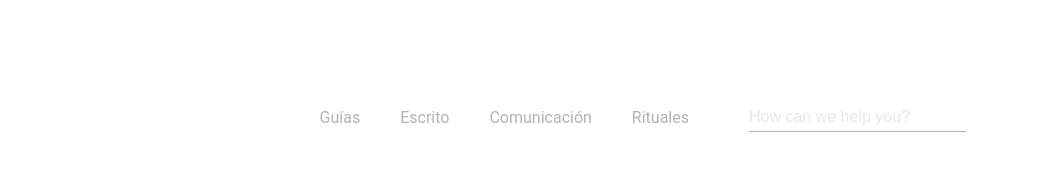
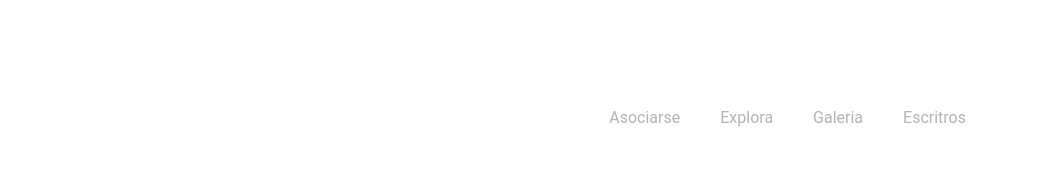
Before and after one commit to frodzeketh/Pagina-Camila, a plain HTML site: page index.html in a window 1280 px wide. Shown: the full height of the page, 224-1280 px from the left. Drawn offline with Linux system fonts and the light colour scheme.

Commit message:
tercer arreglo

```diff
--- a/index.html
+++ b/index.html
@@ -22,12 +22,11 @@
           />
         </a>
         <ul class="nav">
-          <li><a href="#about">Guías</a></li>
-          <li><a href="#offers">Escrito</a></li>
-          <li><a href="#services">Comunicación</a></li>
-          <li><a href="#services">Rituales</a></li>
-          <li class="search-full"><input type="text" placeholder="How can we help you?" /></li>
-          <li class="search-mobile"><a href="#"><img src="https://svgshare.com/i/L1v.svg" alt="magnifier" class="magnifier"></a></li>
+          <li><a href="#about">Asociarse</a></li>
+          <li><a href="#offers">Explora</a></li>
+          <li><a href="#services">Galeria</a></li>
+          <li><a href="#services">Escritros</a></li>
+
         </ul>
       </div>
     </nav>
```
